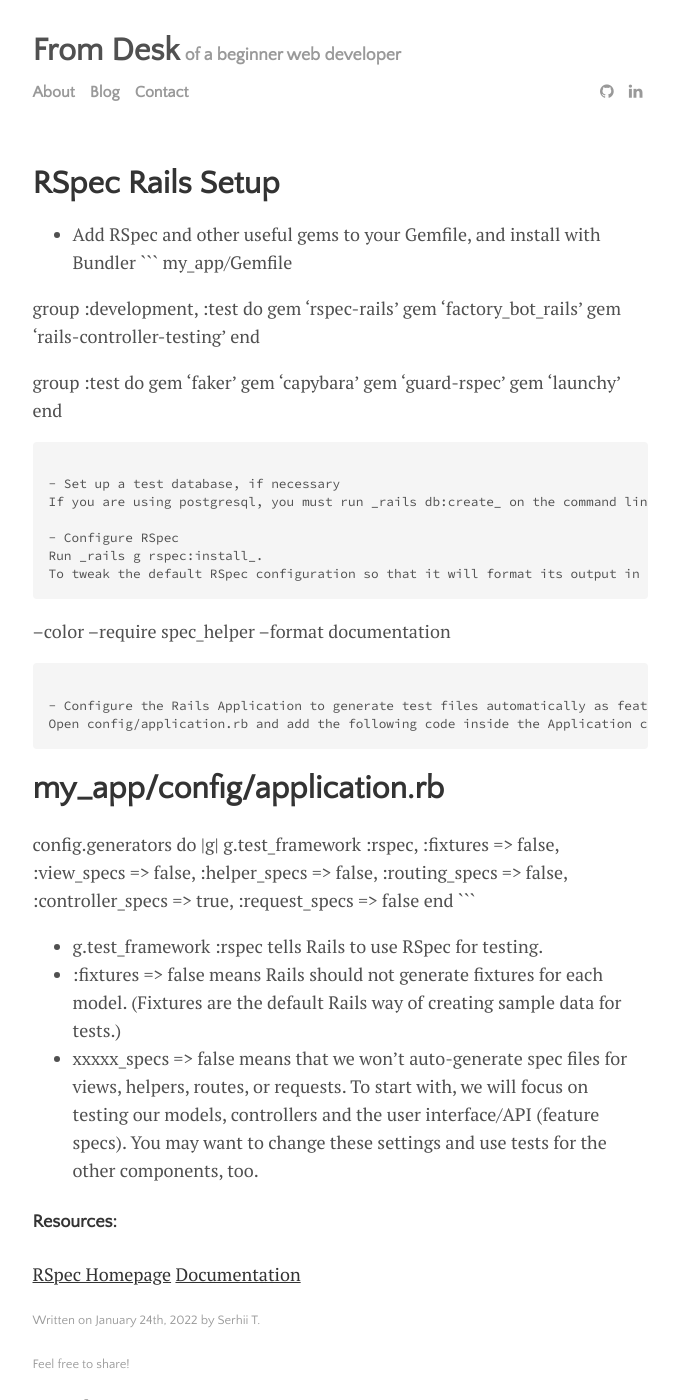
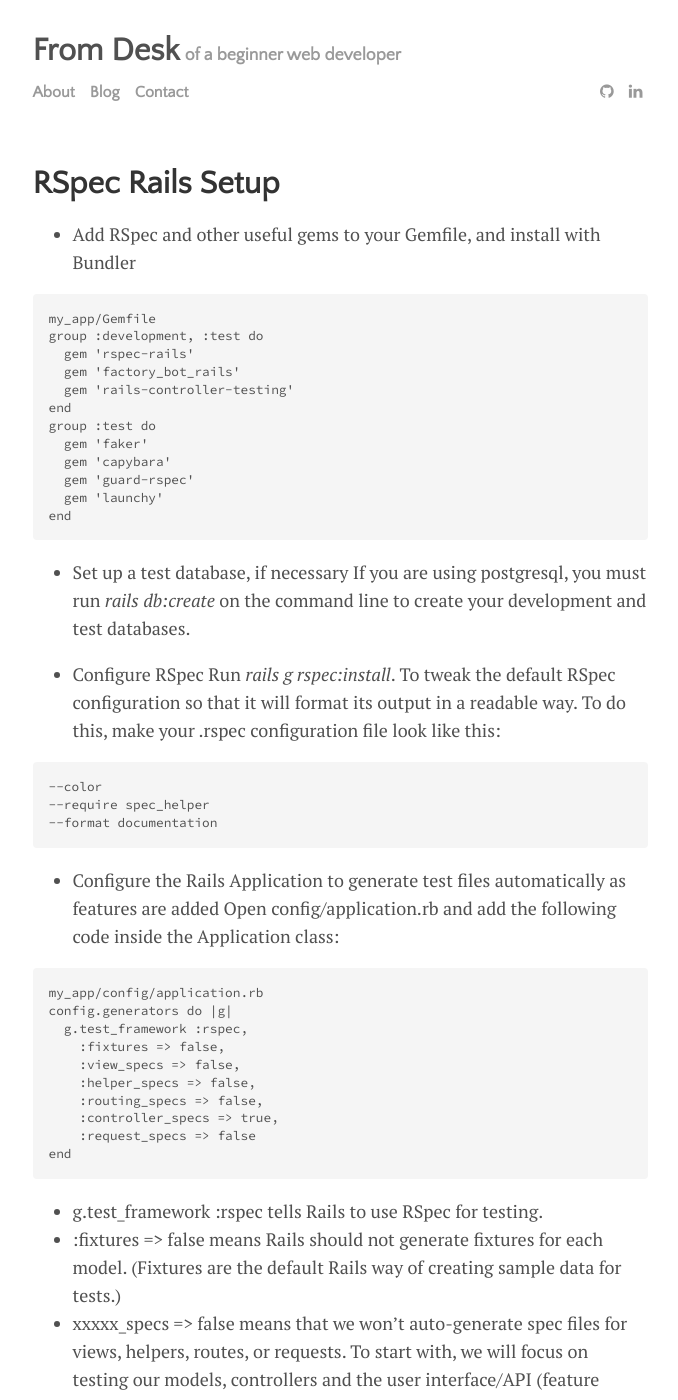
Before and after one commit to SergeyTocarchuk/sergeytocarchuk.github.io, a Jekyll site: the page built from _posts/2022-01-24-rspec-configurations.md, in a window 1280 px wide and 1400 px high. Shown: the whole window, without its empty margins (300-978 px from the left). Built offline with Jekyll 4.4.1, drawn with Linux system fonts in a browser that asks for light colours.

````diff
--- a/_posts/2022-01-24-rspec-configurations.md
+++ b/_posts/2022-01-24-rspec-configurations.md
@@ -8,15 +8,14 @@ image:
 ---
 
 - Add RSpec and other useful gems to your Gemfile, and install with Bundler
+
 ```
 my_app/Gemfile
-
 group :development, :test do
   gem 'rspec-rails'
   gem 'factory_bot_rails'
   gem 'rails-controller-testing'
 end
-
 group :test do
   gem 'faker'
   gem 'capybara'
@@ -31,6 +30,7 @@ If you are using postgresql, you must run _rails db:create_ on the command line
 - Configure RSpec
 Run _rails g rspec:install_.
 To tweak the default RSpec configuration so that it will format its output in a readable way. To do this, make your .rspec configuration file look like this:
+
 ```
 --color
 --require spec_helper
@@ -39,9 +39,9 @@ To tweak the default RSpec configuration so that it will format its output in a
 
 - Configure the Rails Application to generate test files automatically as features are added
 Open config/application.rb and add the following code inside the Application class:
+
 ```
-# my_app/config/application.rb
-
+my_app/config/application.rb
 config.generators do |g|
   g.test_framework :rspec,
     :fixtures => false,
````
